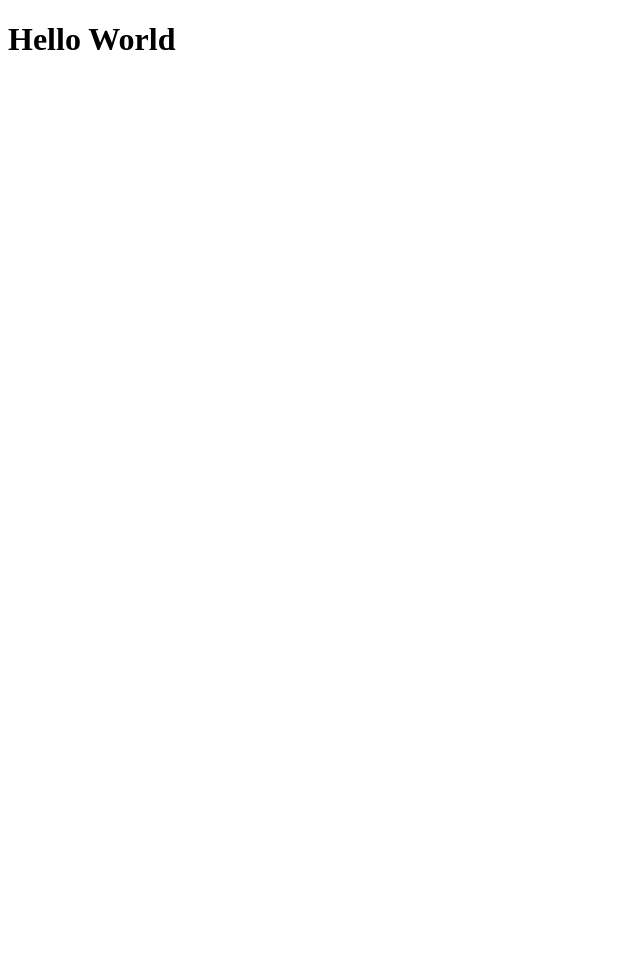
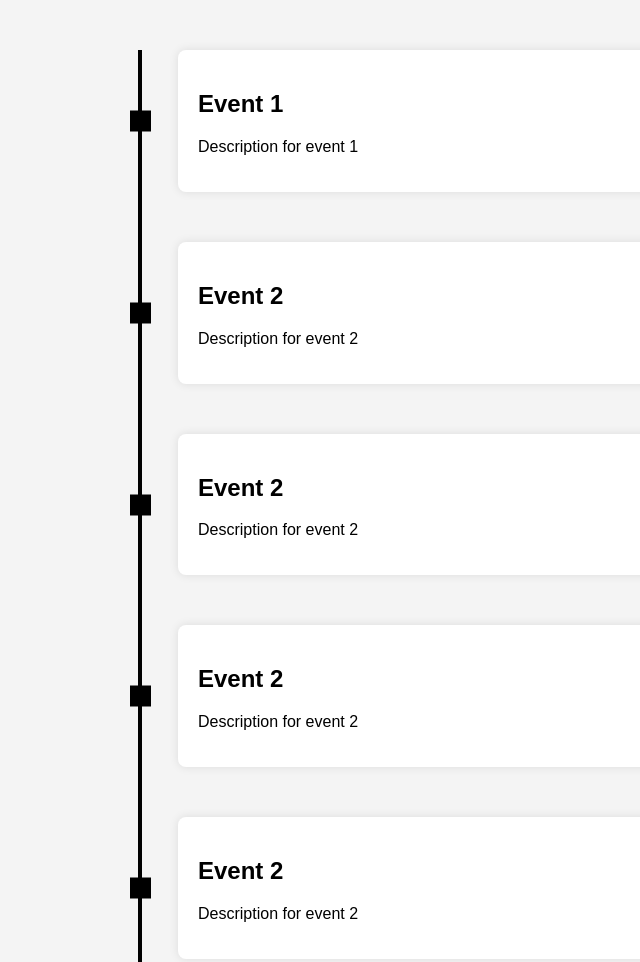
Before and after one commit to isaiahthedev/timeline, a plain HTML site: page index.html in a window 1280 px wide. Shown: the top 962 px of the page, without its empty margins (0-640 px from the left). Before the commit the page ends 800 px from the top, so only its background shows below. Drawn offline with Linux system fonts and the light colour scheme.

Commit message:
added code from chatgpt and made some adjustments

```diff
--- a/index.html
+++ b/index.html
@@ -7,7 +7,59 @@
     <title>Document</title>
 </head>
 <body>
-    <h1>Hello World</h1>
+    <div class="timeline">
+        <div class="line"></div>
+        <div class="event" id="event1">
+            <div class="marker"></div>
+            <div class="content">
+                <h2>Event 1</h2>
+                <p>Description for event 1</p>
+            </div>
+        </div>
+        <div class="event" id="event2">
+            <div class="marker"></div>
+            <div class="content">
+                <h2>Event 2</h2>
+                <p>Description for event 2</p>
+            </div>
+        </div>
+        <div class="event" id="event3">
+            <div class="marker"></div>
+            <div class="content">
+                <h2>Event 2</h2>
+                <p>Description for event 2</p>
+            </div>
+        </div>
+        <div class="event" id="event4">
+            <div class="marker"></div>
+            <div class="content">
+                <h2>Event 2</h2>
+                <p>Description for event 2</p>
+            </div>
+        </div>
+        <div class="event" id="event5">
+            <div class="marker"></div>
+            <div class="content">
+                <h2>Event 2</h2>
+                <p>Description for event 2</p>
+            </div>
+        </div>
+        <div class="event" id="event6">
+            <div class="marker"></div>
+            <div class="content">
+                <h2>Event 2</h2>
+                <p>Description for event 2</p>
+            </div>
+        </div>
+        <div class="event" id="event7">
+            <div class="marker"></div>
+            <div class="content">
+                <h2>Event 2</h2>
+                <p>Description for event 2</p>
+            </div>
+        </div>
+        <!-- Add more events as needed -->
+    </div>
     <script src="script.js"></script>
 </body>
 </html>
--- a/script.js
+++ b/script.js
@@ -0,0 +1,31 @@
+document.addEventListener('scroll', function () {
+    const timeline = document.querySelector('.timeline');
+    const line = document.querySelector('.line');
+    const windowHeight = window.innerHeight;
+    const scrollTop = window.scrollY;
+
+    const timelineHeight = timeline.offsetHeight;
+    const scrollPosition = Math.min(scrollTop + windowHeight, timelineHeight);
+
+    line.style.height = scrollPosition + 'px';
+});
+
+// Function to reveal elements on scroll
+function revealOnScroll() {
+    const elements = document.querySelectorAll('.event');
+    const windowHeight = window.innerHeight;
+
+    elements.forEach(element => {
+        const elementTop = element.getBoundingClientRect().top;
+
+        if (elementTop < windowHeight + 100) {
+            element.classList.add('visible');
+        }
+    });
+}
+
+// Add scroll event listener
+window.addEventListener('scroll', revealOnScroll);
+
+// Initial check
+revealOnScroll();
--- a/style.css
+++ b/style.css
@@ -0,0 +1,54 @@
+body {
+    font-family: Arial, sans-serif;
+    margin: 0;
+    padding: 0;
+    background-color: #f4f4f4;
+}
+
+.timeline {
+    position: relative;
+    width: 80%;
+    margin: 50px auto;
+    padding-left: 20px;
+}
+
+.line {
+    position: absolute;
+    top: 0;
+    left: 20px;
+    width: 4px;
+    background-color: #000;
+    height: 100%;
+    transition: height 0.5s ease;
+}
+
+.event {
+    position: relative;
+    margin-bottom: 50px;
+    opacity: 0;
+    transform: translateY(50px);
+    transition: opacity 0.6s ease, transform 0.6s ease;
+}
+
+.event.visible {
+    opacity: 1;
+    transform: translateY(0);
+}
+
+.marker {
+    position: absolute;
+    left: -8px;
+    top: 50%;
+    width: 21px;
+    height: 21px;
+    background-color: #000;
+    transform: translateY(-50%);
+}
+
+.event .content {
+    margin-left: 40px;
+    padding: 20px;
+    background-color: #fff;
+    border-radius: 8px;
+    box-shadow: 0 0 10px rgba(0, 0, 0, 0.1);
+}
```
